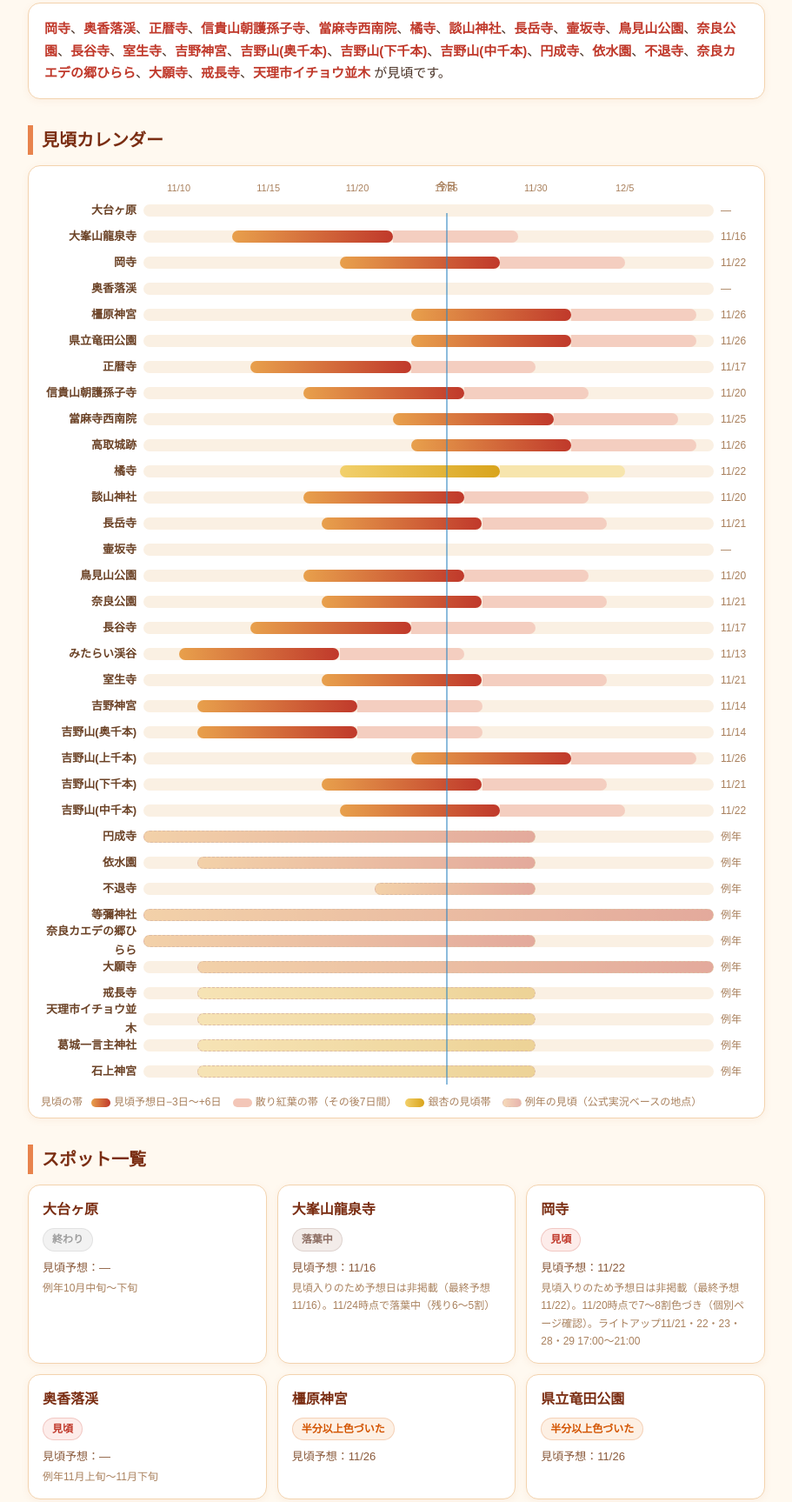
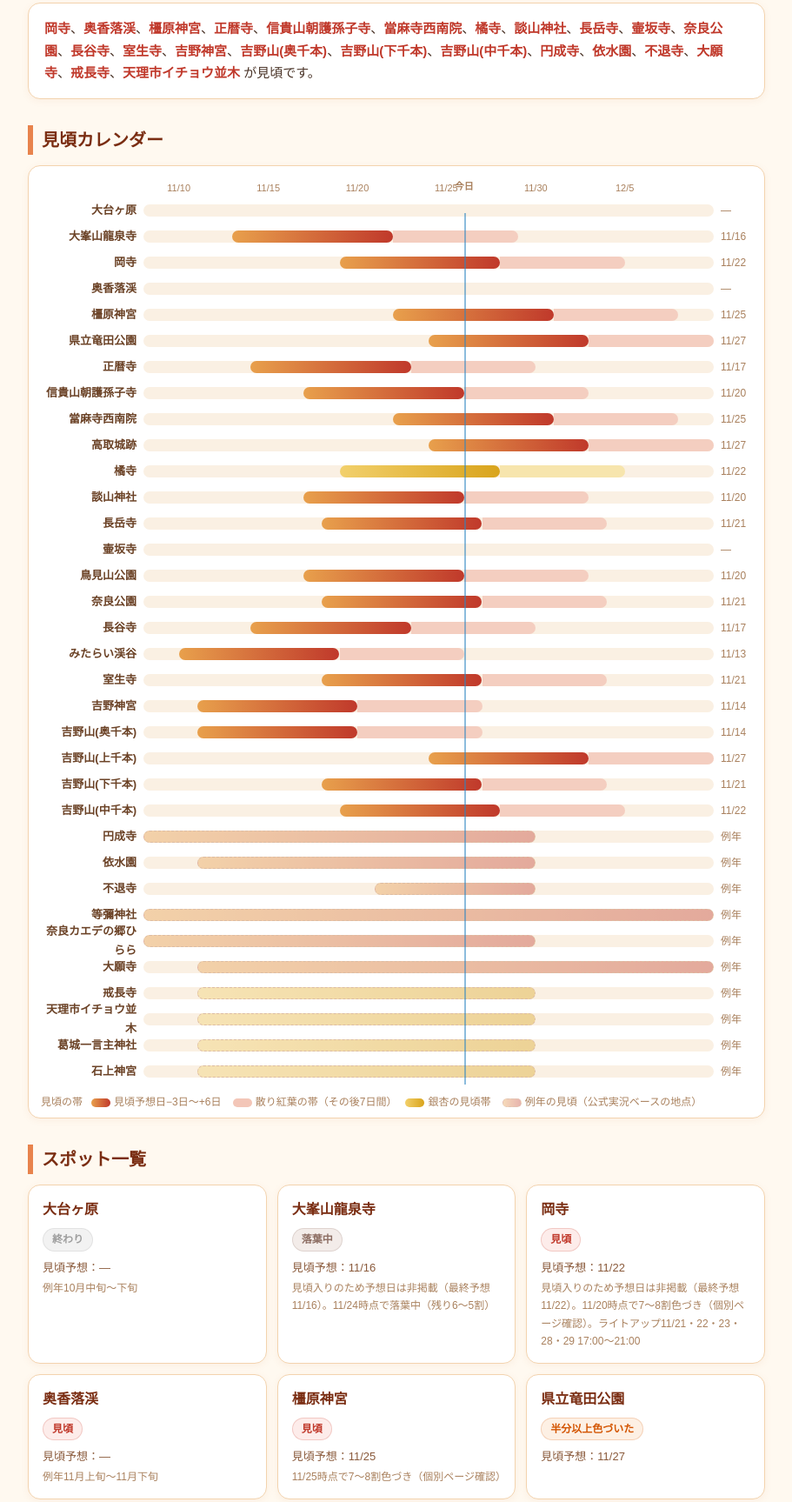
Before and after one commit to take-creator-nara/nara-koyo, a plain HTML site: page index.html in a window 1280 px wide. Shown: the part 335-2062 px from the top of the page at 87% size, without its empty margins (184-1095 px from the left). Drawn offline with Linux system fonts and the light colour scheme.

Commit message:
奈良の紅葉タイムライン 2026-11-26版

```diff
--- a/index.html
+++ b/index.html
@@ -51,17 +51,17 @@
   <div class="kicker">NARA AUTUMN LEAVES</div>
   <h1>🍁 奈良の紅葉タイムライン</h1>
   <p>奈良の紅葉スポット34地点の見頃予想を、時系列でまとめました。</p>
-  <div class="upd">11月25日 更新</div>
+  <div class="upd">11月26日 更新</div>
 </header>
 <main>
   <h2>いま見頃のスポット</h2>
-  <div class="now-box"><b>岡寺</b>、<b>奥香落渓</b>、<b>正暦寺</b>、<b>信貴山朝護孫子寺</b>、<b>當麻寺西南院</b>、<b>橘寺</b>、<b>談山神社</b>、<b>長岳寺</b>、<b>壷坂寺</b>、<b>鳥見山公園</b>、<b>奈良公園</b>、<b>長谷寺</b>、<b>室生寺</b>、<b>吉野神宮</b>、<b>吉野山(奥千本)</b>、<b>吉野山(下千本)</b>、<b>吉野山(中千本)</b>、<b>円成寺</b>、<b>依水園</b>、<b>不退寺</b>、<b>奈良カエデの郷ひらら</b>、<b>大願寺</b>、<b>戒長寺</b>、<b>天理市イチョウ並木</b> が見頃です。</div>
+  <div class="now-box"><b>岡寺</b>、<b>奥香落渓</b>、<b>橿原神宮</b>、<b>正暦寺</b>、<b>信貴山朝護孫子寺</b>、<b>當麻寺西南院</b>、<b>橘寺</b>、<b>談山神社</b>、<b>長岳寺</b>、<b>壷坂寺</b>、<b>奈良公園</b>、<b>長谷寺</b>、<b>室生寺</b>、<b>吉野神宮</b>、<b>吉野山(奥千本)</b>、<b>吉野山(下千本)</b>、<b>吉野山(中千本)</b>、<b>円成寺</b>、<b>依水園</b>、<b>不退寺</b>、<b>大願寺</b>、<b>戒長寺</b>、<b>天理市イチョウ並木</b> が見頃です。</div>
 
   <h2>見頃カレンダー</h2>
   <div class="chart"><div class="chart-inner">
-    <div class="axis"><span style="left:6.2%">11/10</span><span style="left:21.9%">11/15</span><span style="left:37.5%">11/20</span><span style="left:53.1%">11/25</span><span style="left:68.8%">11/30</span><span style="left:84.4%">12/5</span><span class="today-lab" style="left:53.1%">今日</span></div>
+    <div class="axis"><span style="left:6.2%">11/10</span><span style="left:21.9%">11/15</span><span style="left:37.5%">11/20</span><span style="left:53.1%">11/25</span><span style="left:68.8%">11/30</span><span style="left:84.4%">12/5</span><span class="today-lab" style="left:56.2%">今日</span></div>
     <div style="position:relative">
-      <div class="today" style="left:calc(118px + (100% - 162px) * 0.5312)"></div>
+      <div class="today" style="left:calc(118px + (100% - 162px) * 0.5625)"></div>
       <div class="trow">
       <div class="tname">大台ヶ原</div>
       <div class="ttrack"></div>
@@ -80,12 +80,12 @@
       <div class="tpeak">―</div>
     </div><div class="trow">
       <div class="tname">橿原神宮</div>
-      <div class="ttrack"><div class="bar" style="left:46.9%;width:28.1%;background:linear-gradient(90deg,#e8a04c,#c0392b)"></div><div class="bar scat" style="left:75.0%;width:21.9%;background:#f3c6b8"></div></div>
-      <div class="tpeak">11/26</div>
+      <div class="ttrack"><div class="bar" style="left:43.8%;width:28.1%;background:linear-gradient(90deg,#e8a04c,#c0392b)"></div><div class="bar scat" style="left:71.9%;width:21.9%;background:#f3c6b8"></div></div>
+      <div class="tpeak">11/25</div>
     </div><div class="trow">
       <div class="tname">県立竜田公園</div>
-      <div class="ttrack"><div class="bar" style="left:46.9%;width:28.1%;background:linear-gradient(90deg,#e8a04c,#c0392b)"></div><div class="bar scat" style="left:75.0%;width:21.9%;background:#f3c6b8"></div></div>
-      <div class="tpeak">11/26</div>
+      <div class="ttrack"><div class="bar" style="left:50.0%;width:28.1%;background:linear-gradient(90deg,#e8a04c,#c0392b)"></div><div class="bar scat" style="left:78.1%;width:21.9%;background:#f3c6b8"></div></div>
+      <div class="tpeak">11/27</div>
     </div><div class="trow">
       <div class="tname">正暦寺</div>
       <div class="ttrack"><div class="bar" style="left:18.8%;width:28.1%;background:linear-gradient(90deg,#e8a04c,#c0392b)"></div><div class="bar scat" style="left:46.9%;width:21.9%;background:#f3c6b8"></div></div>
@@ -100,8 +100,8 @@
       <div class="tpeak">11/25</div>
     </div><div class="trow">
       <div class="tname">高取城跡</div>
-      <div class="ttrack"><div class="bar" style="left:46.9%;width:28.1%;background:linear-gradient(90deg,#e8a04c,#c0392b)"></div><div class="bar scat" style="left:75.0%;width:21.9%;background:#f3c6b8"></div></div>
-      <div class="tpeak">11/26</div>
+      <div class="ttrack"><div class="bar" style="left:50.0%;width:28.1%;background:linear-gradient(90deg,#e8a04c,#c0392b)"></div><div class="bar scat" style="left:78.1%;width:21.9%;background:#f3c6b8"></div></div>
+      <div class="tpeak">11/27</div>
     </div><div class="trow">
       <div class="tname">橘寺</div>
       <div class="ttrack"><div class="bar" style="left:34.4%;width:28.1%;background:linear-gradient(90deg,#f2d06b,#d9a41c)"></div><div class="bar scat" style="left:62.5%;width:21.9%;background:#f7e3a1"></div></div>
@@ -148,8 +148,8 @@
       <div class="tpeak">11/14</div>
     </div><div class="trow">
       <div class="tname">吉野山(上千本)</div>
-      <div class="ttrack"><div class="bar" style="left:46.9%;width:28.1%;background:linear-gradient(90deg,#e8a04c,#c0392b)"></div><div class="bar scat" style="left:75.0%;width:21.9%;background:#f3c6b8"></div></div>
-      <div class="tpeak">11/26</div>
+      <div class="ttrack"><div class="bar" style="left:50.0%;width:28.1%;background:linear-gradient(90deg,#e8a04c,#c0392b)"></div><div class="bar scat" style="left:78.1%;width:21.9%;background:#f3c6b8"></div></div>
+      <div class="tpeak">11/27</div>
     </div><div class="trow">
       <div class="tname">吉野山(下千本)</div>
       <div class="ttrack"><div class="bar" style="left:31.2%;width:28.1%;background:linear-gradient(90deg,#e8a04c,#c0392b)"></div><div class="bar scat" style="left:59.4%;width:21.9%;background:#f3c6b8"></div></div>
@@ -228,13 +228,13 @@
       <div class="cnote">例年11月上旬〜11月下旬</div>
     </div><div class="card">
       <div class="cname">橿原神宮</div>
-      <span class="chip" style="color:#d35400;background:#fdf0e4;border:1px solid #d3540033">半分以上色づいた</span>
-      <div class="cpeak">見頃予想：11/26</div>
-      <div class="cnote"></div>
+      <span class="chip" style="color:#c0392b;background:#fdecea;border:1px solid #c0392b33">見頃</span>
+      <div class="cpeak">見頃予想：11/25</div>
+      <div class="cnote">11/25時点で7〜8割色づき（個別ページ確認）</div>
     </div><div class="card">
       <div class="cname">県立竜田公園</div>
       <span class="chip" style="color:#d35400;background:#fdf0e4;border:1px solid #d3540033">半分以上色づいた</span>
-      <div class="cpeak">見頃予想：11/26</div>
+      <div class="cpeak">見頃予想：11/27</div>
       <div class="cnote"></div>
     </div><div class="card">
       <div class="cname">正暦寺</div>
@@ -254,7 +254,7 @@
     </div><div class="card">
       <div class="cname">高取城跡</div>
       <span class="chip" style="color:#d35400;background:#fdf0e4;border:1px solid #d3540033">半分以上色づいた</span>
-      <div class="cpeak">見頃予想：11/26</div>
+      <div class="cpeak">見頃予想：11/27</div>
       <div class="cnote"></div>
     </div><div class="card">
       <div class="cname">橘寺</div>
@@ -278,9 +278,9 @@
       <div class="cnote">例年11月下旬〜12月上旬。公式「紅葉状況：見頃」、ライトアップ11/20〜11/29、夜間バス（11/22のみ）は終了</div>
     </div><div class="card">
       <div class="cname">鳥見山公園</div>
-      <span class="chip" style="color:#c0392b;background:#fdecea;border:1px solid #c0392b33">見頃</span>
+      <span class="chip" style="color:#8d6e63;background:#f3ece9;border:1px solid #8d6e6333">落葉中</span>
       <div class="cpeak">見頃予想：11/20</div>
-      <div class="cnote">見頃入りのため予想日は非掲載（最終予想11/20）</div>
+      <div class="cnote">見頃入りのため予想日は非掲載（最終予想11/20）。11/24時点で落葉中（残り6〜5割）。宇陀見ごろ速報11/24落葉中</div>
     </div><div class="card">
       <div class="cname">奈良公園</div>
       <span class="chip" style="color:#c0392b;background:#fdecea;border:1px solid #c0392b33">見頃</span>
@@ -300,7 +300,7 @@
       <div class="cname">室生寺</div>
       <span class="chip" style="color:#c0392b;background:#fdecea;border:1px solid #c0392b33">見頃</span>
       <div class="cpeak">見頃予想：11/21</div>
-      <div class="cnote">見頃入りのため予想日は非掲載（最終予想11/21）。宇陀見ごろ速報11/20見ごろ</div>
+      <div class="cnote">見頃入りのため予想日は非掲載（最終予想11/21）。宇陀見ごろ速報11/23見ごろ</div>
     </div><div class="card">
       <div class="cname">吉野神宮</div>
       <span class="chip" style="color:#c0392b;background:#fdecea;border:1px solid #c0392b33">見頃</span>
@@ -314,7 +314,7 @@
     </div><div class="card">
       <div class="cname">吉野山(上千本)</div>
       <span class="chip" style="color:#d35400;background:#fdf0e4;border:1px solid #d3540033">半分以上色づいた</span>
-      <div class="cpeak">見頃予想：11/26</div>
+      <div class="cpeak">見頃予想：11/27</div>
       <div class="cnote"></div>
     </div><div class="card">
       <div class="cname">吉野山(下千本)</div>
@@ -348,9 +348,9 @@
       <div class="cnote">例年11月上旬〜12月上旬｜桃神池の逆さもみじ</div>
     </div><div class="card">
       <div class="cname">奈良カエデの郷ひらら</div>
-      <span class="chip" style="color:#c0392b;background:#fdecea;border:1px solid #c0392b33">見頃</span>
+      <span class="chip" style="color:#8d6e63;background:#f3ece9;border:1px solid #8d6e6333">落葉中</span>
       <div class="cpeak">見頃時期：例年ベース（公式実況で更新）</div>
-      <div class="cnote">例年10月下旬〜11月下旬｜世界のカエデ約1,200種</div>
+      <div class="cnote">例年10月下旬〜11月下旬｜世界のカエデ約1,200種｜宇陀見ごろ速報11/24落葉中</div>
     </div><div class="card">
       <div class="cname">大願寺</div>
       <span class="chip" style="color:#c0392b;background:#fdecea;border:1px solid #c0392b33">見頃</span>
```
